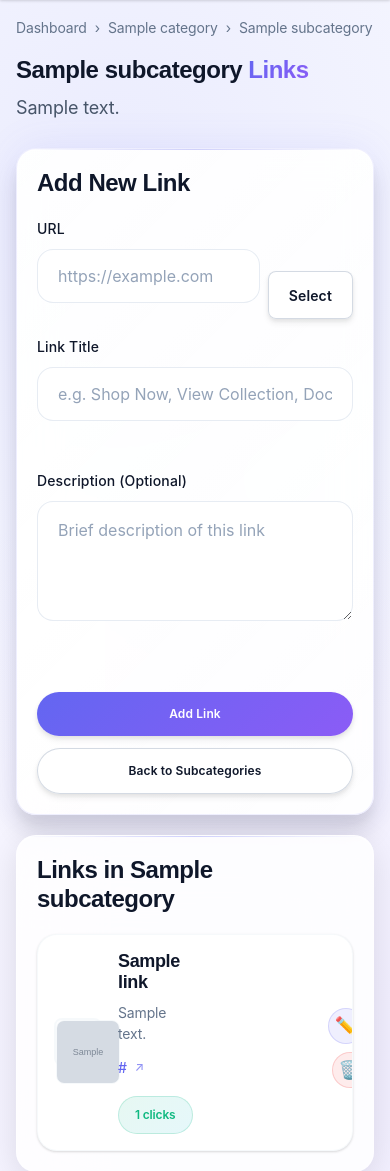
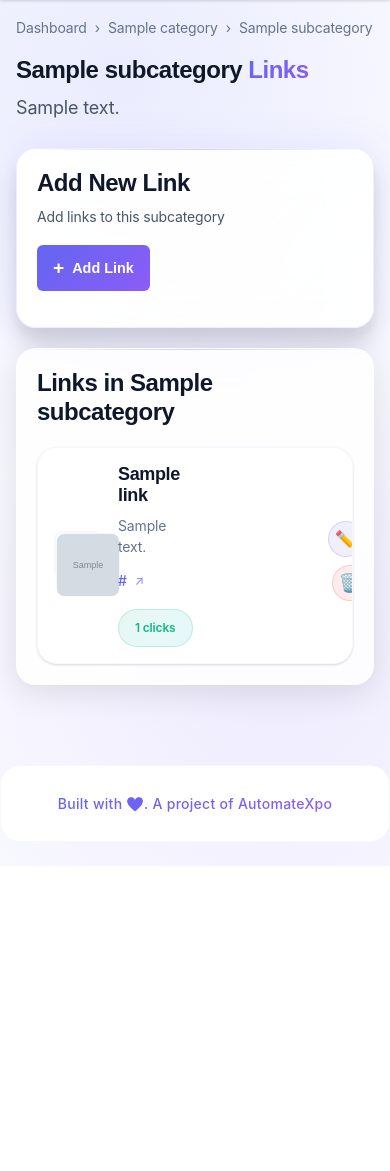
Before and after one commit to automatexpos/linklyst, a Python web app: template templates/subcategory_links.html in a window 390 px wide. Shown: the part 115-1286 px from the top of the page. After the commit the page ends 981 px from the top, so only its background shows below. Run offline with Jinja, Linux system fonts and the light colour scheme; the template is opened without the code that fills it: most values are stand-ins (such as "Sample title", 1, 10 or a date in 2020); grey boxes marked "Sample" are stand-in pictures.

Commit message:
expandable add new link option

```diff
--- a/templates/subcategory_links.html
+++ b/templates/subcategory_links.html
@@ -16,7 +16,19 @@
 </div>
 
 <section class="card card-premium animate-slide-in">
+  <div class="form-header-with-toggle">
+    <div class="form-header-text">
       <h3>Add New Link</h3>
+      <p class="text-small">Add links to this subcategory</p>
+    </div>
+    <button class="add-form-toggle-btn" onclick="toggleAddLinkForm()" id="addLinkToggleBtn">
+      <span class="plus-icon">+</span>
+      <span class="btn-text">Add Link</span>
+    </button>
+  </div>
+
+  <!-- Collapsible Form (Initially Hidden) -->
+  <div class="collapsible-form-container" id="addLinkForm" style="display: none;">
     <form method="post" action="{{ url_for('add_link_to_subcategory', subcategory_id=subcategory.id) }}" class="link-form" id="subcategory-add-form">
       <div class="form-group-with-button">
         <label>
@@ -47,7 +59,10 @@
       </div>
       <div class="form-actions">
         <button class="btn btn-primary" type="submit">Add Link</button>
-      <a href="{{ url_for('category_subcategories', category_id=subcategory.categories.id) }}" class="btn btn-outline">Back to Subcategories</a>
+        <button type="button" class="btn btn-secondary" onclick="toggleAddLinkForm()">Cancel</button>
+      </div>
+    </form>
+  </div>
     </div>
   </form>
 </section>
@@ -385,5 +400,184 @@ async function detectLinkInfo(formType) {
     detectBtn.querySelector('.detect-loading').style.display = 'none';
   }
 }
+
+// Collapsible form functionality
+function toggleAddLinkForm() {
+  const form = document.getElementById('addLinkForm');
+  const toggleBtn = document.getElementById('addLinkToggleBtn');
+  const plusIcon = toggleBtn.querySelector('.plus-icon');
+  const btnText = toggleBtn.querySelector('.btn-text');
+
+  if (form.style.display === 'none' || form.style.display === '') {
+    // Show form
+    form.style.display = 'block';
+    plusIcon.textContent = '×';
+    btnText.textContent = 'Cancel';
+    toggleBtn.classList.add('active');
+
+    // Focus on the first input
+    setTimeout(() => {
+      const firstInput = form.querySelector('input[name="url"]');
+      if (firstInput) firstInput.focus();
+    }, 100);
+  } else {
+    // Hide form
+    form.style.display = 'none';
+    plusIcon.textContent = '+';
+    btnText.textContent = 'Add Link';
+    toggleBtn.classList.remove('active');
+
+    // Clear form
+    const formElement = form.querySelector('form');
+    if (formElement) formElement.reset();
+
+    // Clear detected image
+    const detectedImage = document.getElementById('subcategory-detected-image');
+    if (detectedImage) detectedImage.style.display = 'none';
+    document.getElementById('subcategory-image-url').value = '';
+  }
+}
+
+// Initialize form state and handle successful submission
+document.addEventListener('DOMContentLoaded', function() {
+  const addLinkForm = document.getElementById('addLinkForm');
+  const addLinkToggle = document.getElementById('addLinkToggleBtn');
+
+  // Force initial state - form hidden
+  if (addLinkForm && addLinkToggle) {
+    addLinkForm.style.display = 'none';
+    addLinkToggle.querySelector('.plus-icon').textContent = '+';
+    addLinkToggle.querySelector('.btn-text').textContent = 'Add Link';
+    addLinkToggle.classList.remove('active');
+  }
+
+  // Check for error messages - if there are errors, show the form
+  const errorMessages = document.querySelectorAll('.alert.alert-danger, .flash-message.danger, .flash-message.error');
+  if (errorMessages.length > 0 && addLinkForm && addLinkToggle) {
+    // Show form if there were validation errors
+    addLinkForm.style.display = 'block';
+    addLinkToggle.querySelector('.plus-icon').textContent = '×';
+    addLinkToggle.querySelector('.btn-text').textContent = 'Cancel';
+    addLinkToggle.classList.add('active');
+  }
+});
 </script>
+
+<style>
+/* Collapsible Form Styles */
+.form-header-with-toggle {
+  display: flex;
+  justify-content: space-between;
+  align-items: flex-start;
+  gap: 1rem;
+  margin-bottom: 1rem;
+}
+
+.form-header-text {
+  flex: 1;
+}
+
+.form-header-text h3 {
+  margin: 0 0 0.5rem 0;
+}
+
+.form-header-text p {
+  margin: 0;
+}
+
+.add-form-toggle-btn {
+  display: flex;
+  align-items: center;
+  gap: 0.5rem;
+  background: var(--primary);
+  color: white;
+  border: none;
+  padding: 0.75rem 1rem;
+  border-radius: 6px;
+  cursor: pointer;
+  font-weight: 600;
+  transition: all 0.2s ease;
+  font-size: 0.9rem;
+  white-space: nowrap;
+  flex-shrink: 0;
+}
+
+.add-form-toggle-btn:hover {
+  background: var(--primary-dark);
+  transform: translateY(-1px);
+}
+
+.add-form-toggle-btn.active {
+  background: #dc3545;
+}
+
+.add-form-toggle-btn.active:hover {
+  background: #c82333;
+}
+
+.plus-icon {
+  font-size: 1.2rem;
+  font-weight: bold;
+  transition: transform 0.2s ease;
+}
+
+.add-form-toggle-btn.active .plus-icon {
+  transform: rotate(45deg);
+}
+
+.collapsible-form-container {
+  overflow: hidden;
+  transition: all 0.3s ease;
+}
+
+.collapsible-form-container form {
+  animation: slideDown 0.3s ease;
+  border: 1px solid var(--border-light);
+  border-radius: 6px;
+  padding: 1.5rem;
+  background: rgba(255, 255, 255, 0.05);
+  backdrop-filter: blur(10px);
+  margin-top: 1rem;
+}
+
+@keyframes slideDown {
+  from {
+    opacity: 0;
+    transform: translateY(-10px);
+  }
+  to {
+    opacity: 1;
+    transform: translateY(0);
+  }
+}
+
+.form-actions {
+  display: flex;
+  gap: 0.5rem;
+  margin-top: 1rem;
+}
+
+.btn-secondary {
+  background: transparent;
+  color: var(--text-muted);
+  border: 1px solid var(--border-light);
+}
+
+.btn-secondary:hover {
+  background: var(--bg-light);
+  color: var(--text-primary);
+}
+
+/* Responsive adjustments */
+@media (max-width: 768px) {
+  .form-header-with-toggle {
+    flex-direction: column;
+    align-items: stretch;
+  }
+
+  .add-form-toggle-btn {
+    align-self: flex-start;
+  }
+}
+</style>
 {% endblock %}
```
Also changed, not shown: app.py (line endings or trailing spaces). Lines whose indentation alone changed are shown as unchanged.
